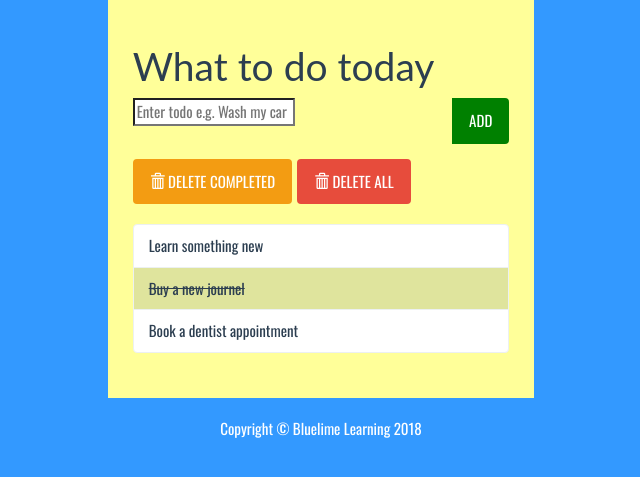
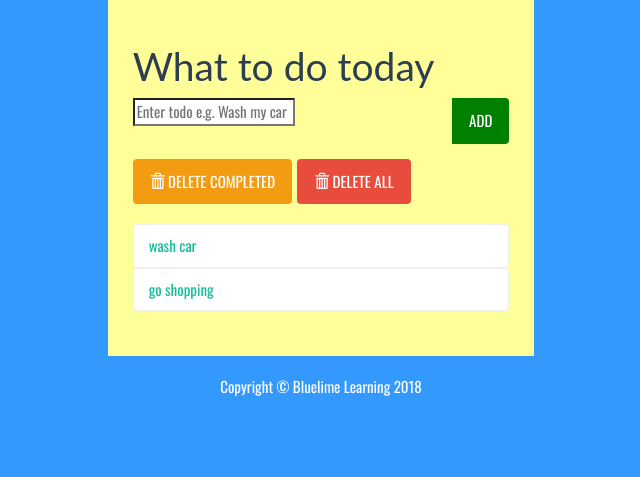
Before and after one commit to qburst-sonyr/todoapp, a Django app: page / in a window 1280 px wide. Shown: the part 129-606 px from the top of the page, without its empty margins (319-959 px from the left). Run offline with Django 3.2, Linux system fonts and the light colour scheme; data comes from the database, SQL or seed files in the repository; both versions use the stored data as it was after the commit; some libraries are stand-ins or nearby versions.

Commit message:
Displaying database items

```diff
--- a/todolist/templates/todolist/index.html
+++ b/todolist/templates/todolist/index.html
@@ -51,9 +51,15 @@
 					</div>
 
 					<ul class="list-group t20">
-                        <li class="list-group-item">Learn something new </li>
-						<li class="list-group-item todo-completed">Buy a new journel</li>
-						<li class="list-group-item ">Book a dentist appointment</li>
+						{% for todolist in todo_items %}
+						    {% if todolist.copleted %}
+						    <li class="list-group-item todo-completed">{{todolist.text}}</li>
+                            {% else %}
+                            <a href="#"><li class="list-group-item">{{todolist.text}}</li>  </a>
+                            {% endif %}
+
+						{% endfor %}
+
 					</ul>
 				</div>
 			</div>
--- a/todolist/views.py
+++ b/todolist/views.py
@@ -1,6 +1,8 @@
 from django.shortcuts import render
-
+from .models import Todolist
 # Create your views here.
 
 def index(request):
-	return render(request,'todolist/index.html')
+	todo_items = Todolist.objects.order_by('id')
+	context = {'todo_items' : todo_items}
+	return render(request,'todolist/index.html', context)
```
Also changed, not shown: db.sqlite3.
